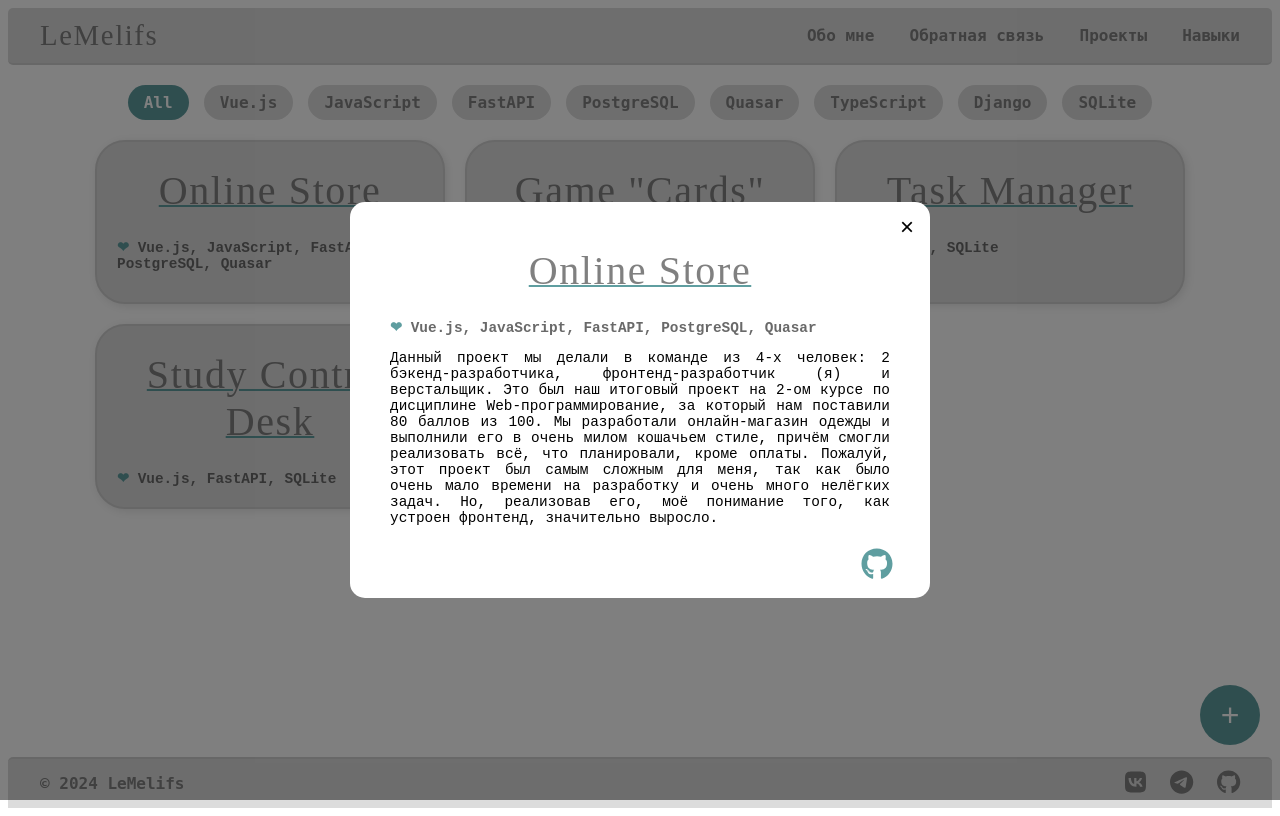
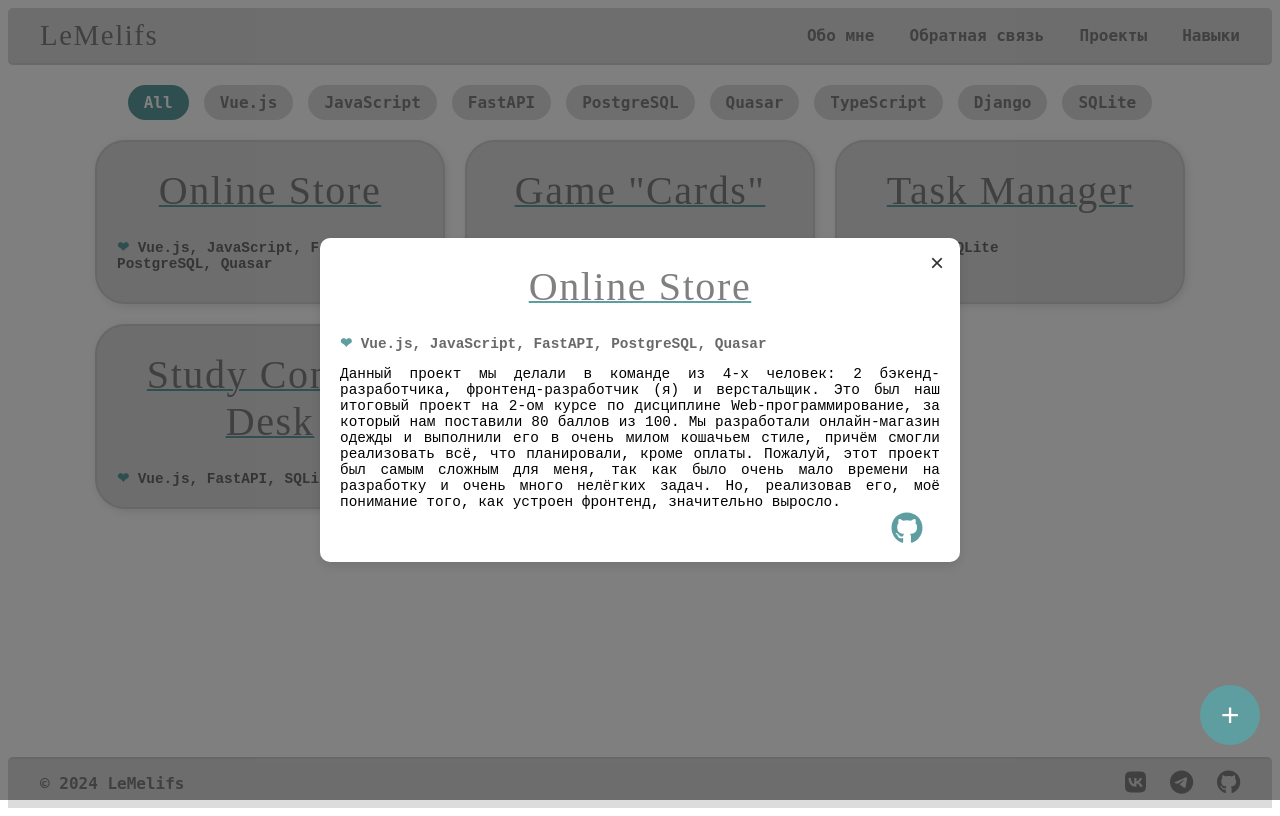
Before and after one commit to LeMelifs/Portfolio, a React (Vite) app in the folder portfolio/: page /projects in a window 1280 px wide. Both pictures are taken after a click on the element 270 px from the left and 222 px from the top of the page. Built offline with nearby package versions, Linux system fonts and the light colour scheme.

Commit message:
create modal component

```diff
--- /dev/null
+++ b/portfolio/src/components/Modal.tsx
@@ -0,0 +1,56 @@
+import React from "react";
+import styled from "styled-components";
+
+const ModalOverlay = styled.div`
+  position: fixed;
+  top: 0;
+  left: 0;
+  right: 0;
+  bottom: 0;
+  background-color: rgba(0, 0, 0, 0.5);
+  display: flex;
+  justify-content: center;
+  align-items: center;
+`;
+
+const ModalContent = styled.div<{ background?: string }>`
+  background-color: ${({ background }) => background || "#fff"};
+  padding: 20px;
+  border-radius: 10px;
+  min-width: 450px;
+  max-width: 600px;
+  position: relative;
+  box-shadow: 0 4px 12px rgba(0, 0, 0, 0.1);
+`;
+
+const ModalCloseButton = styled.button`
+  position: absolute;
+  top: 10px;
+  right: 10px;
+  background: transparent;
+  border: none;
+  font-size: 1.5rem;
+  color: #333;
+  cursor: pointer;
+
+  &:hover {
+    color: #ff0000;
+  }
+`;
+
+interface ModalProps {
+  onClose: () => void;
+  children: React.ReactNode;
+  background?: string;
+}
+
+export const Modal: React.FC<ModalProps> = ({ onClose, children, background }) => {
+  return (
+    <ModalOverlay onClick={onClose}>
+      <ModalContent onClick={(e) => e.stopPropagation()} background={background}>
+        <ModalCloseButton onClick={onClose}>&times;</ModalCloseButton>
+        {children}
+      </ModalContent>
+    </ModalOverlay>
+  );
+};
--- a/portfolio/src/pages/ProjectsPage.tsx
+++ b/portfolio/src/pages/ProjectsPage.tsx
@@ -1,13 +1,13 @@
-import React, {useMemo, useState} from 'react';
-import styled from 'styled-components';
-import { Project } from '../types/Project';
-import {PageContainer} from "../components/PageContainer";
-import {Title} from "../components/Title";
-import { FaGithub } from 'react-icons/fa';
-import {RootState} from "../store";
-import {useSelector} from "react-redux";
-import {AddProjectForm} from "../forms/AddProjectsForm";
-
+import React, { useMemo, useState } from "react";
+import styled from "styled-components";
+import { Project } from "../types/Project";
+import { PageContainer } from "../components/PageContainer";
+import { Title } from "../components/Title";
+import { FaGithub } from "react-icons/fa";
+import { RootState } from "../store";
+import { useSelector } from "react-redux";
+import { AddProjectForm } from "../forms/AddProjectsForm";
+import {Modal} from "../components/Modal";
 
 const FilterContainer = styled.div`
   display: flex;
@@ -20,8 +20,8 @@ const FilterButton = styled.button<{ active: boolean }>`
   padding: 8px 16px;
   border: none;
   border-radius: 30px;
-  background-color: ${({active}) => (active ? '#5F9EA0' : '#DCDCDC')};
-  color: ${({active}) => (active ? '#fff' : '#808080')};
+  background-color: ${({ active }) => (active ? "#5F9EA0" : "#DCDCDC")};
+  color: ${({ active }) => (active ? "#fff" : "#808080")};
   cursor: pointer;
   font-size: 1rem;
   font-weight: bold;
@@ -29,7 +29,7 @@ const FilterButton = styled.button<{ active: boolean }>`
   font-family: DejaVu Sans Mono, monospace;
 
   &:hover {
-    background-color: ${({active}) => (active ? '#008B8B' : '#d0d0d0')};
+    background-color: ${({ active }) => (active ? "#008B8B" : "#d0d0d0")};
   }
 `;
 
@@ -42,7 +42,7 @@ const ProjectsGrid = styled.div`
 `;
 
 const ProjectCard = styled.div`
-  background-color: #DCDCDC;
+  background-color: #dcdcdc;
   border: 2px solid #d0d0d0;
   border-radius: 30px;
   padding: 20px;
@@ -74,41 +74,29 @@ const ProjectTechnologies = styled.div`
   color: #696969;
 `;
 
-const ModalOverlay = styled.div`
+const AddButton = styled.button`
   position: fixed;
-  top: 0;
-  left: 0;
-  width: 100%;
-  height: 100%;
-  background: rgba(0, 0, 0, 0.5);
-  display: flex;
-  justify-content: center;
-  align-items: center;
-  z-index: 1000;
+  bottom: 55px;
+  right: 20px;
+  width: 60px;
+  height: 60px;
+  border: none;
+  border-radius: 50%;
+  background-color: #5f9ea0;
+  color: white;
+  font-size: 2rem;
+  cursor: pointer;
+  transition: background-color 0.3s ease;
+
+  &:hover {
+    background-color: #008b8b;
+  }
+
+  &:active {
+    transform: scale(0.95);
+  }
 `;
 
-const ModalContent = styled.div<{ background?: string }>`
-  background: ${({ background }) => background || "#fff"};;
-  padding: 40px;
-  border-radius: 15px;
-  max-width: 500px;
-  width: 90%;
-  position: relative;
-`;
-
-const ModalCloseButton = styled.button`
-  position: absolute;
-  top: 10px;
-  right: 10px;
-  border: none;
-  background: none;
-  font-size: 1.5rem;
-  cursor: pointer;
-
-  &:hover {
-    color: #DC143C;
-  }
-`;
 
 const GitHubIcon = styled.a`
   position: absolute;
@@ -124,32 +112,10 @@ const GitHubIcon = styled.a`
   }
 `;
 
-const AddButton = styled.button`
-  position: fixed;
-  bottom: 55px;
-  right: 20px;
-  width: 60px;
-  height: 60px;
-  border: none;
-  border-radius: 50%;
-  background-color: #5F9EA0;
-  color: white;
-  font-size: 2rem;
-  cursor: pointer;
-  transition: background-color 0.3s ease;
-
-  &:hover {
-    background-color: #008B8B;
-  }
-
-  &:active {
-    transform: scale(0.95);
-  }
-`;
 
 export const Projects = () => {
   const projects = useSelector((state: RootState) => state.projects.items);
-  const [selectedTech, setSelectedTech] = useState<string>('All');
+  const [selectedTech, setSelectedTech] = useState<string>("All");
   const [selectedProject, setSelectedProject] = useState<Project | null>(null);
   const [isFormOpen, setIsFormOpen] = useState(false);
 
@@ -158,8 +124,9 @@ export const Projects = () => {
   }, [projects]);
 
   const filteredProjects = useMemo(() => {
-    return projects.filter((project) =>
-      selectedTech === 'All' ? true : project.technologies.includes(selectedTech)
+    return projects.filter(
+      (project) =>
+        selectedTech === "All" ? true : project.technologies.includes(selectedTech)
     );
   }, [selectedTech, projects]);
 
@@ -167,20 +134,12 @@ export const Projects = () => {
 
   return (
     <PageContainer>
-
       <FilterContainer>
-        <FilterButton
-          active={selectedTech === 'All'}
-          onClick={() => setSelectedTech('All')}
-        >
+        <FilterButton active={selectedTech === "All"} onClick={() => setSelectedTech("All")}>
           All
         </FilterButton>
         {uniqueTechnologies.map((tech) => (
-          <FilterButton
-            key={tech}
-            active={selectedTech === tech}
-            onClick={() => setSelectedTech(tech)}
-          >
+          <FilterButton key={tech} active={selectedTech === tech} onClick={() => setSelectedTech(tech)}>
             {tech}
           </FilterButton>
         ))}
@@ -188,46 +147,33 @@ export const Projects = () => {
 
       <ProjectsGrid>
         {filteredProjects.map((project) => (
-          <ProjectCard
-            key={project.id}
-            onClick={() => setSelectedProject(project)}
-          >
+          <ProjectCard key={project.id} onClick={() => setSelectedProject(project)}>
             <Title>{project.title}</Title>
             <ProjectTechnologies>
-                <span style={{ color: "#5F9EA0" }}>❤ </span>{project.technologies.join(', ')}
+              <span style={{ color: "#5F9EA0" }}>❤ </span>{project.technologies.join(", ")}
             </ProjectTechnologies>
           </ProjectCard>
         ))}
       </ProjectsGrid>
 
       {selectedProject && (
-        <ModalOverlay onClick={handleModalClose}>
-          <ModalContent onClick={(e) => e.stopPropagation()}>
-            <ModalCloseButton onClick={handleModalClose}>&times;</ModalCloseButton>
+        <Modal onClose={handleModalClose}>
           <Title>{selectedProject.title}</Title>
           <ProjectTechnologies>
-                <span style={{ color: "#5F9EA0" }}>❤ </span>{selectedProject.technologies.join(', ')}
+            <span style={{ color: "#5F9EA0" }}>❤ </span>{selectedProject.technologies.join(", ")}
           </ProjectTechnologies>
           <ProjectDescription>{selectedProject.description}</ProjectDescription>
-            <br></br>
-            <GitHubIcon
-            href={selectedProject.link}
-            target="_blank"
-            rel="noopener noreferrer"
-            >
+          <br />
+          <GitHubIcon href={selectedProject.link} target="_blank" rel="noopener noreferrer">
             <FaGithub />
           </GitHubIcon>
-            </ModalContent>
-        </ModalOverlay>
+        </Modal>
       )}
 
       {isFormOpen && (
-        <ModalOverlay onClick={() => setIsFormOpen(false)}>
-          <ModalContent background="#DCDCDC" onClick={(e) => e.stopPropagation()}>
-            <ModalCloseButton onClick={() => setIsFormOpen(false)}>&times;</ModalCloseButton>
+        <Modal onClose={() => setIsFormOpen(false)} background="#DCDCDC">
           <AddProjectForm onClose={() => setIsFormOpen(false)} />
-          </ModalContent>
-        </ModalOverlay>
+        </Modal>
       )}
 
       <AddButton onClick={() => setIsFormOpen(true)}>+</AddButton>
```
Lines whose indentation alone changed are shown as unchanged.
